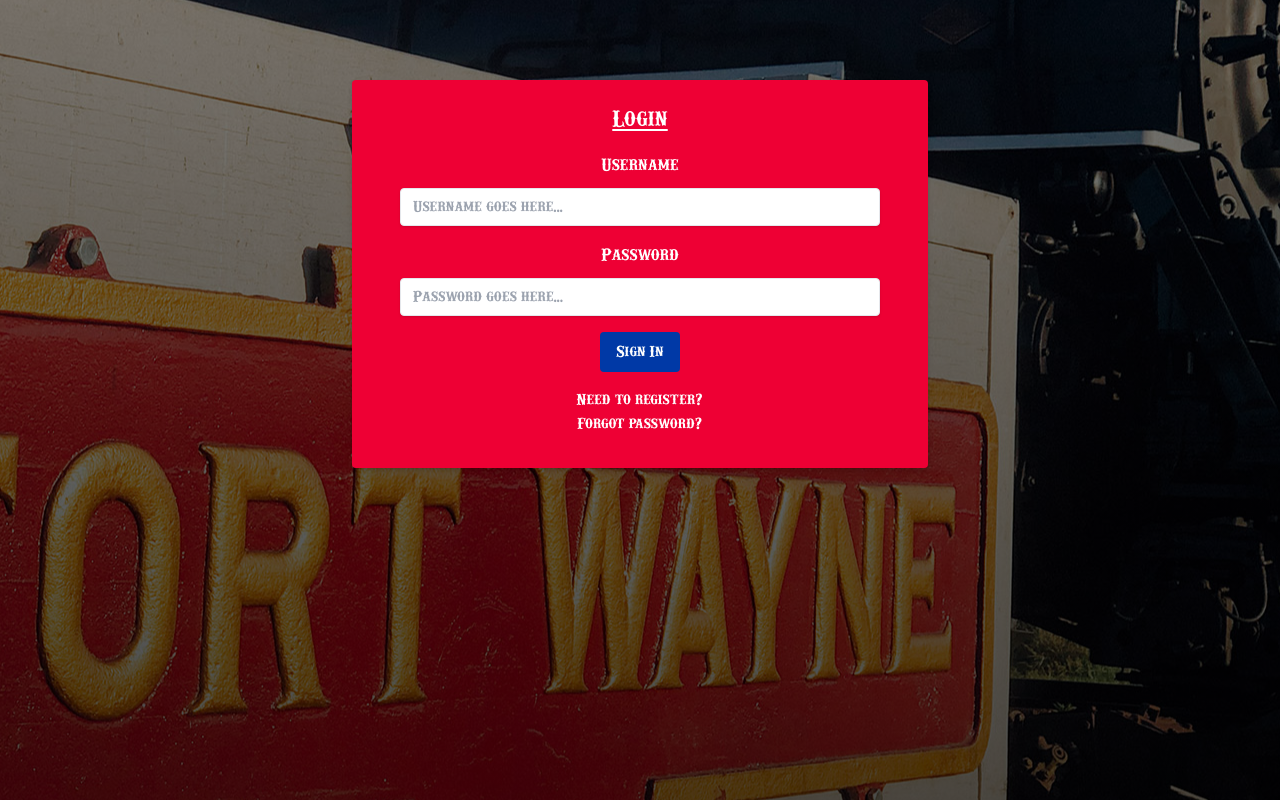
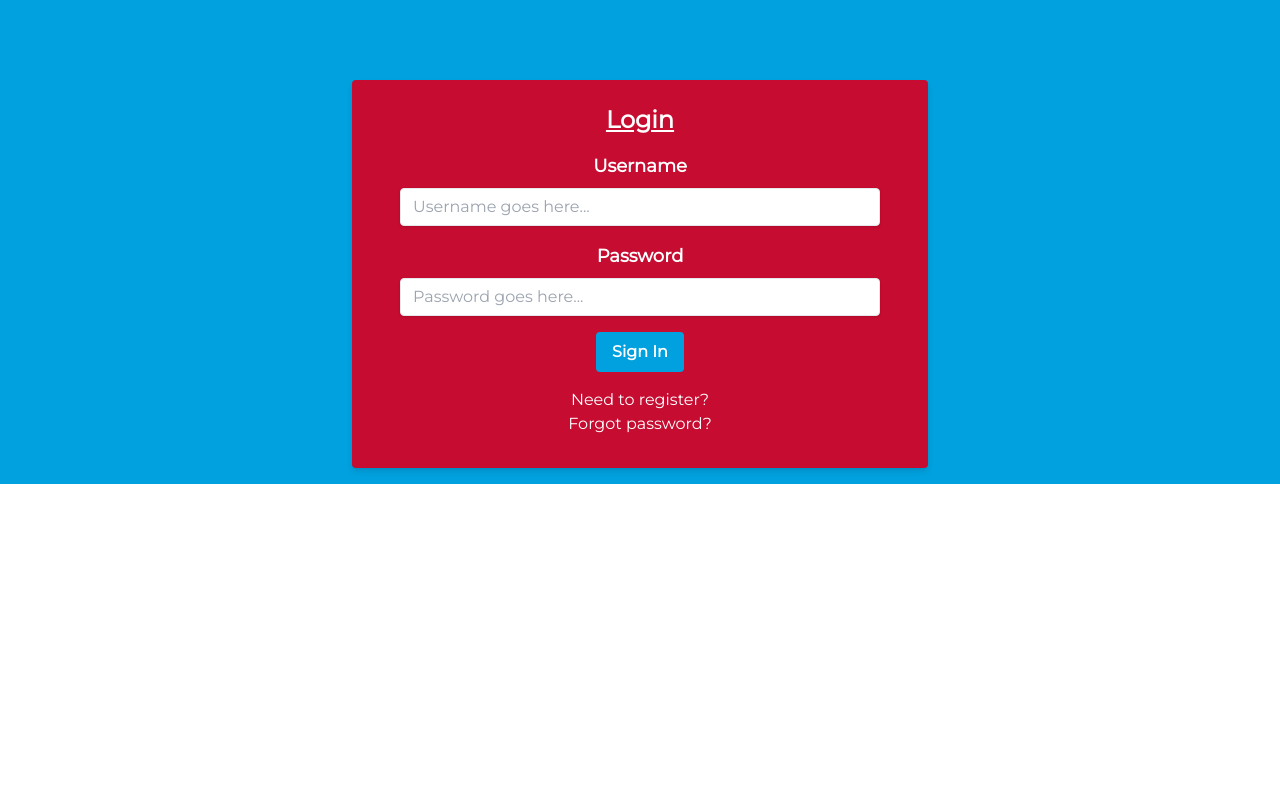
Before and after one commit to donoftime2018/TrainTracker, a Vue app in the folder vueapp/: page /login in a window 1280 px wide. Built offline with nearby package versions, Linux system fonts and the light colour scheme.

Commit message:
Changed UI a bit, data from API displayed on dashboard

```diff
--- a/vueapp/index.html
+++ b/vueapp/index.html
@@ -3,7 +3,7 @@
 <head>
     <meta charset="UTF-8">
     <link rel="icon" href="/favicon.ico">
-    <link href='./src/IFC RAILROAD 2.ttf' rel='stylesheet'>
+    <link href='https://fonts.googleapis.com/css?family=Montserrat' rel='stylesheet'>
     <meta name="viewport" content="width=device-width, initial-scale=1.0">
     <title>The Wayne Train</title>
 </head>
--- a/vueapp/src/components/ChangePassword.vue
+++ b/vueapp/src/components/ChangePassword.vue
@@ -1,7 +1,7 @@
 <template>
     <div class="flex justify-center">
         <div class="mt-20 w-full max-w-xl">
-            <form class="bg-[#EE0034] text-white shadow-md rounded px-12 pt-6 pb-8 mb-4">
+            <form class="bg-[#c60c30] text-white shadow-md rounded px-12 pt-6 pb-8 mb-4">
                 <div class="mb-4">
                     <h1 class="text-center font-bold text-2xl underline">Change Password</h1>
                 </div>
@@ -28,7 +28,7 @@
                 </div>
 
                 <div class="mb-4 flex justify-center">
-                    <button type="submit" class="bg-[#0039a6] hover:bg-blue-700 text-white font-bold py-2 px-4 rounded">
+                    <button type="submit" class="bg-[#00a1de] hover:bg-blue-700 text-white font-bold py-2 px-4 rounded">
                         Reset Password
                     </button>
                 </div>
--- a/vueapp/src/components/Dashboard.vue
+++ b/vueapp/src/components/Dashboard.vue
@@ -1,17 +1,27 @@
 <template>
-    {{date}}
-    {{trainData}}
+    <div class="flex flex-wrap gap-4 justify-between">
+
+        <div v-for="t in trainData" class="mt-20 text-center text-white px-6 py-4">
+            <div class="flex bg-[#c60c30] mb-5 p-3 w-full max-w-xl">
+                <div class="flex flex-col"><h2 class="font-bold underline">Parent Station:</h2> <p>{{t.staNm}}</p></div>
+                <div class="flex flex-col"><h2 class="font-bold underline">Station Description:</h2> <p>{{t.stpDe}}</p></div>
+                <div class="flex flex-col"><h2 class="font-bold underline">Destination Station:</h2> <p>{{t.destNm}}</p></div>
+                <div class="flex flex-col"><h2 class="font-bold underline">Arrival Time:</h2> <p>{{t.arrT}}</p></div>
+
+            </div>
+        </div>
+
+    </div>
+
 </template>
 
 <script>
-    import { onMounted } from "vue";
     import axios from "axios";
 
     export default {
         data() {
             return {
                 trainData: [],
-                date: null
             };
         },
         mounted() {
@@ -20,8 +30,6 @@
             axios.get("http://localhost:5118/api/getStationData").then(response => {
                 console.log(response);
                 this.trainData = response.data.ctatt.eta
-                this.date = response.data.ctatt.tmst
-
             })
         }
     }
--- a/vueapp/src/components/Login.vue
+++ b/vueapp/src/components/Login.vue
@@ -5,7 +5,7 @@
 <template>
     <div class="flex justify-center">
         <div class="mt-20 w-full max-w-xl">
-            <form class="bg-[#EE0034] text-white shadow-md rounded px-12 pt-6 pb-8 mb-4">
+            <form class="bg-[#c60c30] text-white shadow-md rounded px-12 pt-6 pb-8 mb-4">
                 <div class="mb-4">
                     <h1 class="text-center font-bold text-2xl underline">Login</h1>
                 </div>
@@ -25,7 +25,7 @@
                 </div>
 
                 <div class="mb-4 flex justify-center">
-                    <button type="submit" class="bg-[#0039a6] hover:bg-blue-700 text-white font-bold py-2 px-4 rounded">
+                    <button type="submit" class="bg-[#00a1de] hover:bg-blue-700 text-white font-bold py-2 px-4 rounded">
                         Sign In
                     </button>
                 </div>
--- a/vueapp/src/components/Register.vue
+++ b/vueapp/src/components/Register.vue
@@ -1,7 +1,7 @@
 <template>
     <div class="flex justify-center">
         <div class="mt-20 w-full max-w-xl">
-            <form class="bg-[#EE0034] text-white shadow-md rounded px-12 pt-6 pb-8 mb-4">
+            <form class="bg-[#c60c30] text-white shadow-md rounded px-12 pt-6 pb-8 mb-4">
                 <div class="mb-4">
                     <h1 class="text-center font-bold text-2xl underline">Register</h1>
                 </div>
@@ -21,7 +21,7 @@
                 </div>
 
                 <div class="mb-4 flex justify-center">
-                    <button type="submit" class="bg-[#0039a6] hover:bg-blue-700 text-white font-bold py-2 px-4 rounded">
+                    <button type="submit" class="bg-[#00a1de] hover:bg-blue-700 text-white font-bold py-2 px-4 rounded">
                         Sign Up
                     </button>
                 </div>
--- a/vueapp/src/style.css
+++ b/vueapp/src/style.css
@@ -3,17 +3,15 @@
 @tailwind utilities;
 
 @font-face {
-    font-family: IFC;
-    src: url("IFC RAILROAD 2.ttf");
+    font-family: Montserrat;
+    src: url("https://fonts.googleapis.com/css?family=Montserrat");
 }
 
 #app {
-    background-image: linear-gradient(rgba(0, 0, 0, 0.527),rgba(0, 0, 0, 0.7)), url("../public/background_img.jpg");
-    background-position: center;
-    background-repeat: no-repeat;
-    font-family: IFC;
+    background: #00a1de;
+    font-family: Montserrat;
     background-size: auto;
-    height: 100vh;
+    height: 100%;
     width: 100%;
 }
 
```
Also changed, not shown: 1 other file (tests, documents, lock files or other folders).
